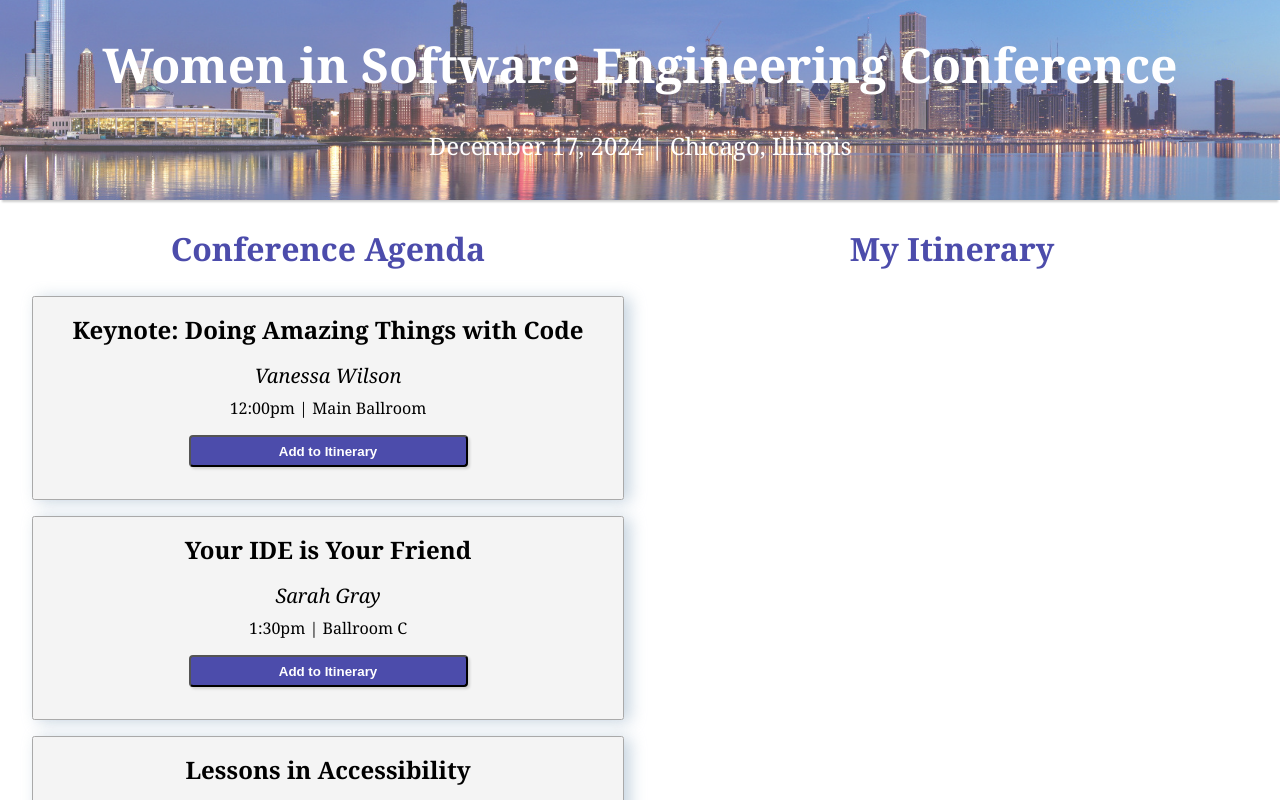
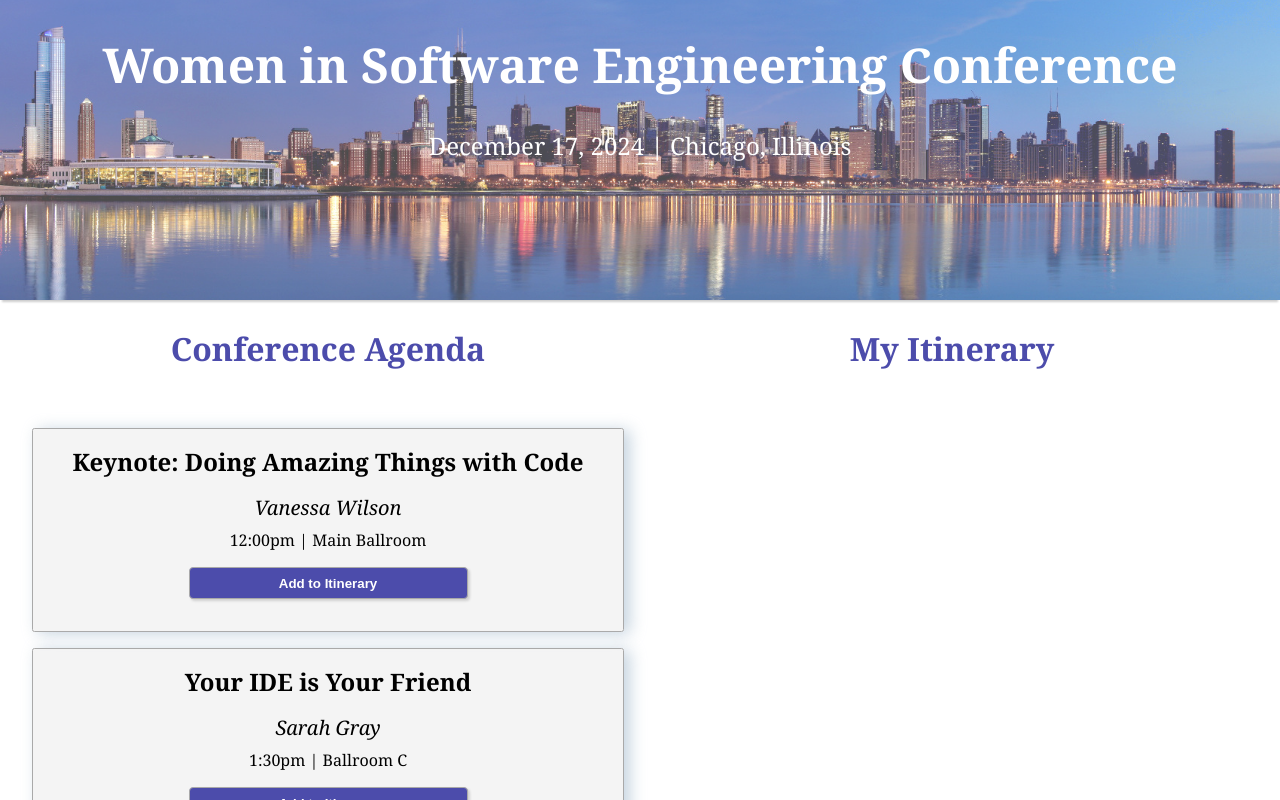
Before and after one commit to Danielle254/Conference-Agenda, a React (Create React App) app: page / in a window 1280 px wide. Shown: the top 800 px of the page. Built offline with nearby package versions, Linux system fonts and the light colour scheme.

Commit message:
add hover effects to buttons and resize banner image

```diff
--- a/package.json
+++ b/package.json
@@ -1,7 +1,7 @@
 {
   "name": "api-react-project",
   "version": "0.1.0",
-  "homepage": "https://Danielle254.github.io/conference-agenda",
+  "homepage": "https://Danielle254.github.io/Conference-Agenda",
   "private": true,
   "dependencies": {
     "@testing-library/jest-dom": "^5.17.0",
--- a/src/components/Activity/Activity.css
+++ b/src/components/Activity/Activity.css
@@ -29,6 +29,7 @@ p {
 
 .addButton {
     background-color: rgb(76, 76, 171);
+    border: 1px solid darkgray;
     border-radius: .25rem;
     font-weight: bold;
     color: white;
@@ -37,10 +38,16 @@ p {
     margin: 1rem auto;
     height: 2rem;
     box-shadow: rgba(0, 0, 0, 0.15) 1.95px 1.95px 2.6px;
+    cursor: pointer;
+}
+
+.addButton:hover {
+    background-color: rgb(53, 53, 118);
 }
 
 .removeButton {
     background-color: lightgray;
+    border: 1px solid darkgray;
     border-radius: .25rem;
     font-weight: bold;
     color: black;
@@ -49,6 +56,11 @@ p {
     margin: 1rem auto;
     height: 2rem;
     box-shadow: rgba(0, 0, 0, 0.15) 1.95px 1.95px 2.6px;
+    cursor: pointer;
+}
+
+.removeButton:hover {
+    background-color: darkgray;
 }
 
 
--- a/src/components/Banner/banner.css
+++ b/src/components/Banner/banner.css
@@ -3,7 +3,7 @@
     background-repeat: no-repeat;
     background-position: center;
     background-size: cover;
-    min-height: 200px;
+    min-height: 300px;
     color: white;
     box-shadow: 0 4px 2px -2px rgba(0, 0, 0, 0.2);
 }
@@ -19,6 +19,7 @@
 .banner p {
     padding-bottom: 1rem;
     font-size: 1.5rem;
+    bottom: 1rem;
 }
 
 
--- a/src/components/MyItinerary/MyItinerary.css
+++ b/src/components/MyItinerary/MyItinerary.css
@@ -1,5 +1,6 @@
 h2 {
     font-size: 2rem;
+    padding-bottom: 2rem;
 }
 
 .user--buttons {
@@ -11,8 +12,15 @@ h2 {
     min-width: 40%;
     margin: 0.5rem auto;
     min-height: 3rem;
-    border-radius: 0.25rem;
+    border: 1px solid gray;
+    border-radius: 0.5rem;
     font-size: 1.25rem;
+    cursor: pointer;
+    transition: all 0.2s ease-in-out;
+}
+
+.user--button:hover {
+    transform: scale(1.05);
 }
 
 .print--button {
@@ -20,9 +28,18 @@ h2 {
     font-weight: bold;
 }
 
+.print--button:hover {
+    background-color: rgb(60, 187, 229);
+}
+
 .clear--button {
     background-color: lightgray;
     font-weight: bold;
+}
+
+.clear--button:hover {
+    background-color: darkgray;
+
 }
 
 @media screen and (max-width: 730px) {
```
